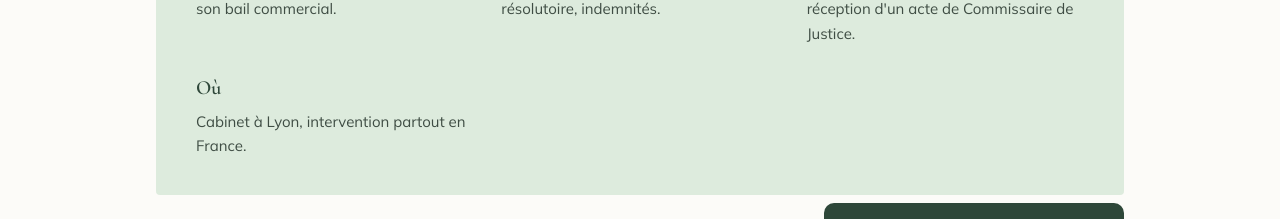
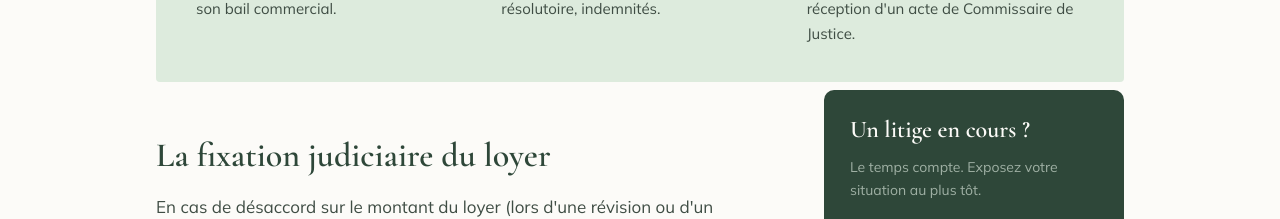
Before and after one commit to PLPATENOTRE/vb-website, a Next.js app: page /baux-commerciaux/contentieux in a window 1280 px wide. Shown: the part 690-909 px from the top of the page. Built offline with nearby package versions, Linux system fonts and the light colour scheme; no server answers.

Commit message:
fix(contenu): retire l'item EnBref « Où » des pages expertise
Cabinet à Lyon / intervention partout en France retiré des 5 pages qui l'avaient
(contentieux, fin-de-bail, formations, négociation, vie-du-bail). EnBref à 3 items.

```diff
--- a/src/app/(site)/baux-commerciaux/contentieux/page.tsx
+++ b/src/app/(site)/baux-commerciaux/contentieux/page.tsx
@@ -29,10 +29,6 @@ const EN_BREF_ITEMS = [
   {
     label: 'Quand',
     content: "Dès la naissance du désaccord, ou à réception d'un acte de Commissaire de Justice.",
-  },
-  {
-    label: 'Où',
-    content: 'Cabinet à Lyon, intervention partout en France.',
   },
 ]
 
--- a/src/app/(site)/baux-commerciaux/fin-de-bail/page.tsx
+++ b/src/app/(site)/baux-commerciaux/fin-de-bail/page.tsx
@@ -29,10 +29,6 @@ const EN_BREF_ITEMS = [
   {
     label: 'Quand',
     content: "Plusieurs mois avant l'échéance, les délais sont stricts.",
-  },
-  {
-    label: 'Où',
-    content: 'Cabinet à Lyon, intervention partout en France.',
   },
 ]
 
--- a/src/app/(site)/baux-commerciaux/formations/page.tsx
+++ b/src/app/(site)/baux-commerciaux/formations/page.tsx
@@ -29,10 +29,6 @@ const EN_BREF_ITEMS = [
   {
     label: 'Thèmes',
     content: 'Statut, clauses, charges, révision, fin de bail, éviction.',
-  },
-  {
-    label: 'Où',
-    content: 'Cabinet à Lyon, intervention partout en France.',
   },
 ]
 
--- a/src/app/(site)/baux-commerciaux/negociation/page.tsx
+++ b/src/app/(site)/baux-commerciaux/negociation/page.tsx
@@ -29,10 +29,6 @@ const EN_BREF_ITEMS = [
   {
     label: 'Quand',
     content: 'Idéalement avant toute signature ou engagement ferme.',
-  },
-  {
-    label: 'Où',
-    content: 'Cabinet à Lyon, intervention partout en France.',
   },
 ]
 
--- a/src/app/(site)/baux-commerciaux/vie-du-bail/page.tsx
+++ b/src/app/(site)/baux-commerciaux/vie-du-bail/page.tsx
@@ -31,10 +31,6 @@ const enBrefItems = [
   {
     label: 'Quand',
     content: "À l'approche d'une révision, d'une cession ou d'un changement d'activité.",
-  },
-  {
-    label: 'Où',
-    content: 'Cabinet à Lyon, intervention partout en France.',
   },
 ]
 
```
